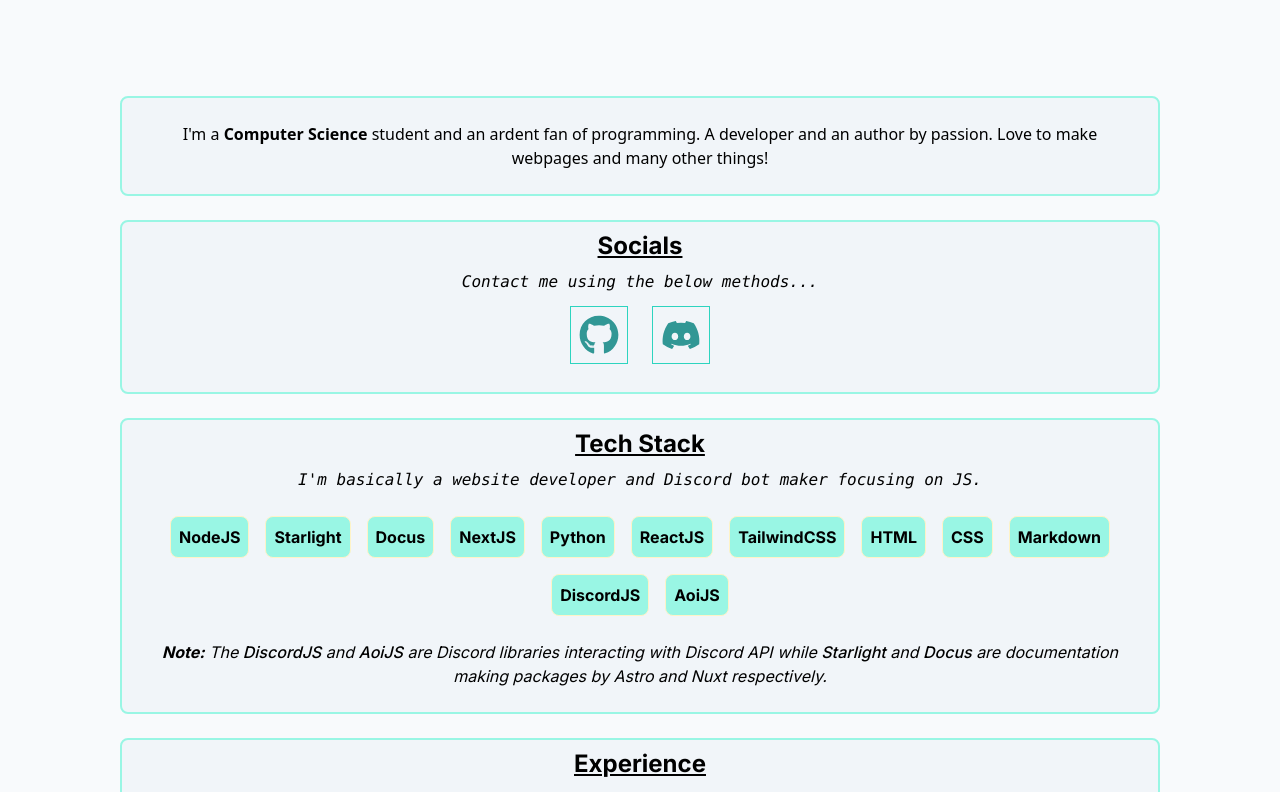
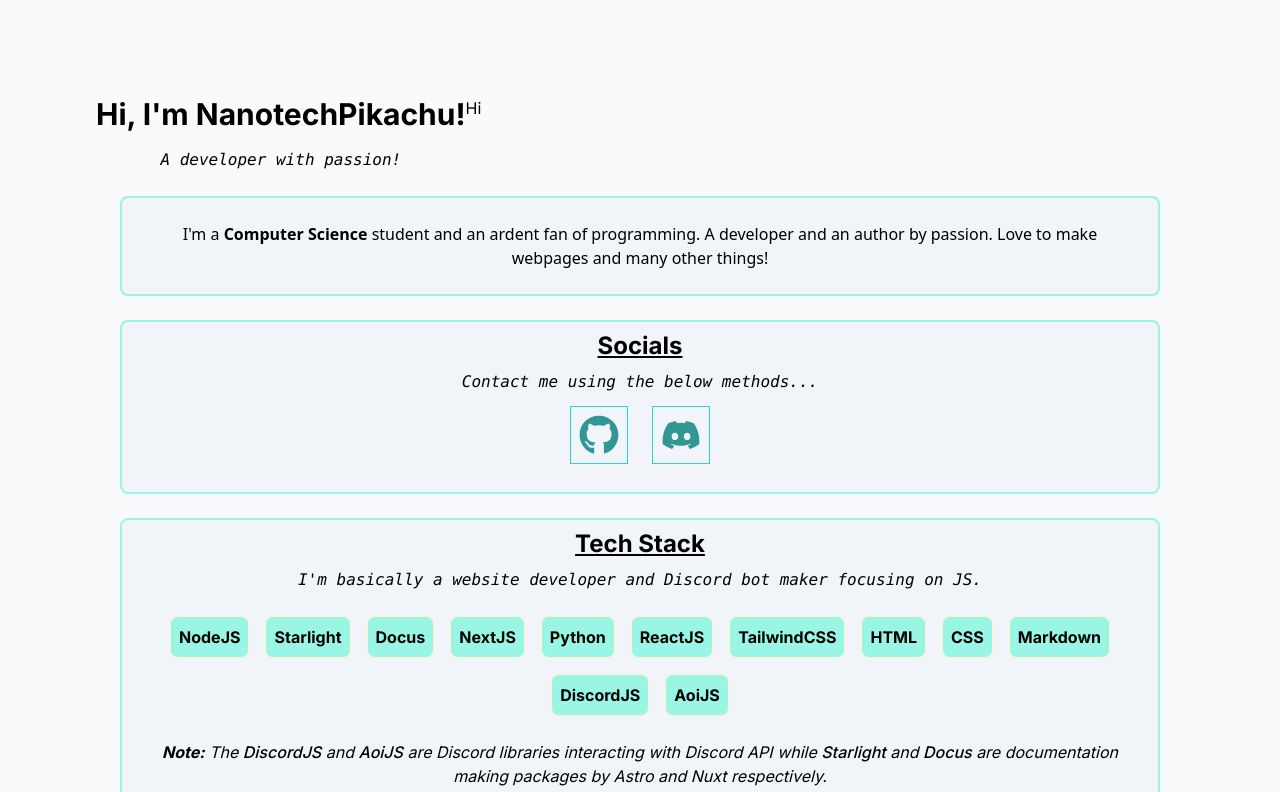
Before and after one commit to NanotechPikachu/Portfolio, a Next.js app: page / in a window 1280 px wide. Shown: the top 792 px of the page. Built offline with nearby package versions, Linux system fonts and the light colour scheme.

Commit message:
Update page.js

```diff
--- a/src/app/page.js
+++ b/src/app/page.js
@@ -3,6 +3,7 @@ import Socials from '../components/Socials.jsx';
 import TechStack from '../components/TechStack.jsx';
 import Exp from '../components/Exp.jsx';
 import Extra from '../components/Extra.jsx';
+import Av from '../components/Av.jsx';
 
 export default function Home() {
   return (
@@ -10,6 +11,7 @@ export default function Home() {
     <div className="flex flex-col min-h-screen">
     <div className="flex-grow">
     <div className="ml-8 md:ml-12 md:mr-12 xl:ml-24 xl:mr-24 mr-8 mt-24 mb-20">
+    <Av />
     <BasicInfo />
     <Socials />
     <TechStack />
```
